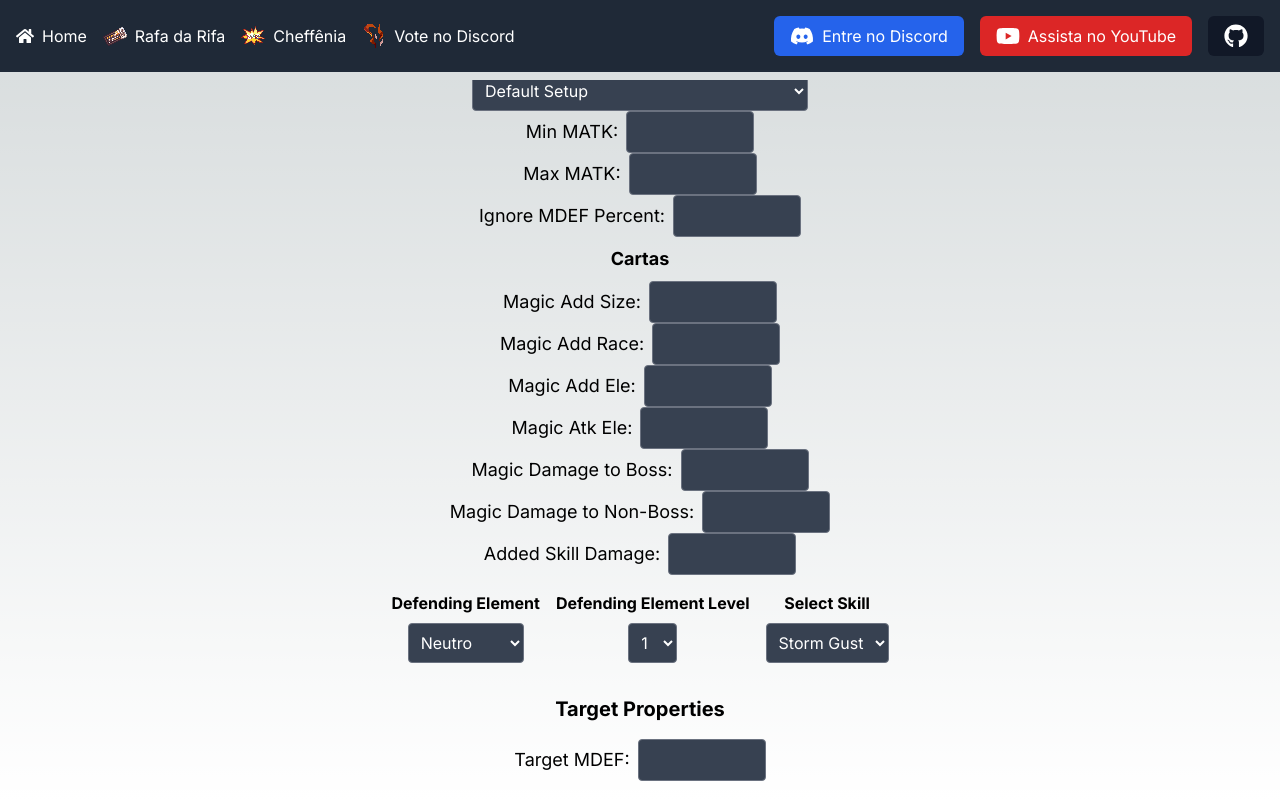
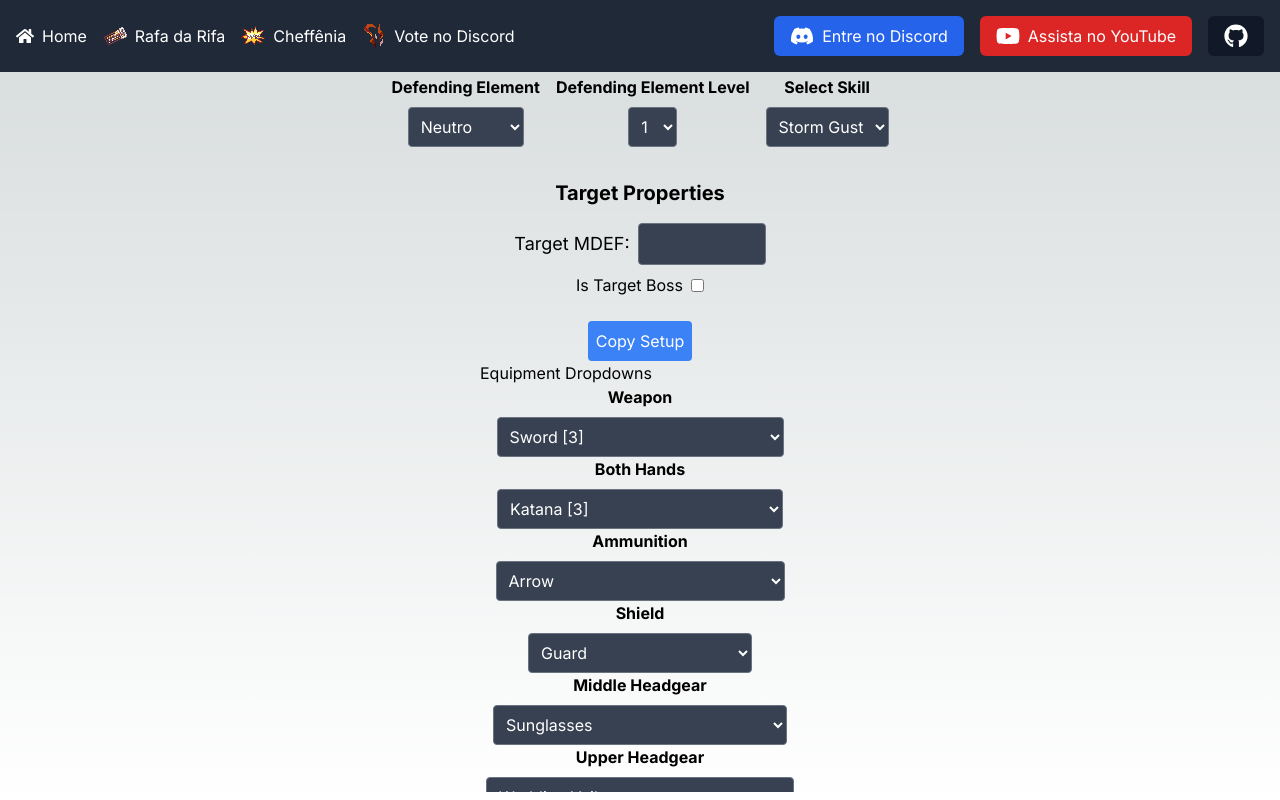
Before and after one commit to raphaelbp12/afktales, a Next.js app: page /calc in a window 1280 px wide. Built offline with nearby package versions, Linux system fonts and the light colour scheme.

Commit message:
fix: items parsed correctly

```diff
--- /dev/null
+++ b/components/Calc/EquipmentDropdowns.tsx
@@ -0,0 +1,101 @@
+import React, { useState } from "react";
+import { item_db } from "@/ragnarokData/item_db";
+import { parseConfig } from "@/ragnarokData/parserItemConfig";
+import DropdownSelector from "../commonComponents/DropdownSelector";
+import { Item } from "@/ragnarokData/types";
+
+const equipmentPlacements: { [key: string]: string } = {
+  EQP_HEAD_LOW: "Lower Headgear",
+  EQP_HAND_R: "Weapon",
+  EQP_WEAPON: "Weapon",
+  EQP_GARMENT: "Garment",
+  EQP_ACC_L: "Accessory 1",
+  EQP_ARMOR: "Armor",
+  EQP_HAND_L: "Shield",
+  EQP_SHIELD: "Shield",
+  EQP_ARMS: "Both Hands",
+  EQP_SHOES: "Footgear",
+  EQP_ACC_R: "Accessory 2",
+  EQP_ACC: "Both Accessories",
+  EQP_HEAD_TOP: "Upper Headgear",
+  EQP_HEAD_MID: "Middle Headgear",
+  EQP_HELM: "T+M+B Headgear",
+  EQP_COSTUME_HEAD_TOP: "Costume Top Headgear",
+  EQP_COSTUME_HEAD_MID: "Costume Mid Headgear",
+  EQP_COSTUME_HEAD_LOW: "Costume Low Headgear",
+  EQP_COSTUME_GARMENT: "Costume Garment/Robe",
+  EQP_AMMO: "Ammunition",
+  EQP_SHADOW_ARMOR: "Shadow Armor",
+  EQP_SHADOW_WEAPON: "Shadow Weapon",
+  EQP_SHADOW_SHIELD: "Shadow Shield",
+  EQP_SHADOW_ARMS: "Shadow 2H Weapon",
+  EQP_SHADOW_SHOES: "Shadow Shoes",
+  EQP_SHADOW_ACC_R: "Shadow Accessory 2",
+  EQP_SHADOW_ACC_L: "Shadow Accessory 1",
+  EQP_SHADOW_ACC: "Shadow Accessories",
+};
+
+function categorizeItems(items: Item[]): { [key: string]: Item[] } {
+  const categorizedItems: { [key: string]: Item[] } = {};
+
+  items.forEach((item) => {
+    if (item.Type === "IT_CARD") return;
+    if (item.Id === 2316) {
+      console.log(item);
+    }
+    const locs = Array.isArray(item.Loc) ? item.Loc : [item.Loc];
+    locs.forEach((loc: string | number | undefined) => {
+      if (typeof loc === "undefined") return;
+      const placement = equipmentPlacements[loc];
+      if (placement) {
+        if (!categorizedItems[placement]) {
+          categorizedItems[placement] = [];
+        }
+        categorizedItems[placement].push(item);
+      }
+    });
+  });
+
+  return categorizedItems;
+}
+
+const configString = item_db;
+const parsedData = parseConfig(configString);
+const { itemsList } = parsedData;
+const categorizedItems = categorizeItems(itemsList);
+
+const EquipmentDropdowns: React.FC = () => {
+  const [selectedItems, setSelectedItems] = useState<{
+    [key: string]: string | number;
+  }>({});
+
+  const handleChange =
+    (category: string) => (event: React.ChangeEvent<HTMLSelectElement>) => {
+      const item = parsedData.itemsDict[parseInt(event.target.value)];
+      console.log(item);
+      setSelectedItems({
+        ...selectedItems,
+        [category]: event.target.value,
+      });
+    };
+
+  return (
+    <div>
+      {Object.keys(categorizedItems).map((category) => (
+        <DropdownSelector
+          key={category}
+          id={category}
+          label={category}
+          value={selectedItems[category] || ""}
+          options={categorizedItems[category].map((item) => ({
+            value: item.Id,
+            label: `${item.Name} ${item.Slots ? `[${item.Slots}]` : ""}`,
+          }))}
+          onChange={handleChange(category)}
+        />
+      ))}
+    </div>
+  );
+};
+
+export default EquipmentDropdowns;
--- a/components/Calc/page.tsx
+++ b/components/Calc/page.tsx
@@ -9,6 +9,7 @@ import DropdownSelector from "../commonComponents/DropdownSelector";
 import { calculateMagicDamage } from "./calculateMagicDamage";
 import { parseConfig } from "@/ragnarokData/parserItemConfig";
 import { item_db } from "@/ragnarokData/item_db";
+import EquipmentDropdowns from "./EquipmentDropdowns";
 
 const configString = item_db;
 
@@ -477,6 +478,10 @@ const CalcPage: React.FC = () => {
       >
         Copy Setup
       </button>
+      <div>
+        <h1>Equipment Dropdowns</h1>
+        <EquipmentDropdowns />
+      </div>
     </div>
   );
 };
--- a/ragnarokData/parserItemConfig.ts
+++ b/ragnarokData/parserItemConfig.ts
@@ -1,3 +1,5 @@
+import { Item, Job } from "./types";
+
 // Function to remove comments from the config string
 export function removeComments(configString: string): string {
   const noSingleLineComments = configString.replace(/\/\/.*$/gm, "");
@@ -10,14 +12,15 @@ export function removeComments(configString: string): string {
 
 // Function to parse the config string into a list of item objects and a dictionary
 export function parseConfig(configString: string): {
-  itemsList: any[];
-  itemsDict: { [key: number]: any };
+  itemsList: Item[];
+  itemsDict: { [key: number]: Item };
 } {
   const cleanConfig = removeComments(configString);
-  const itemsList: any[] = [];
-  const itemsDict: { [key: number]: any } = {};
-  const itemRegex = /{\s*([^}]*)\s*},/g;
+  const itemsList: Item[] = [];
+  const itemsDict: { [key: number]: Item } = {};
+
   let match;
+  const itemRegex = /{([^{}]*({[^{}]*}[^{}]*)*)},?/gs;
 
   while ((match = itemRegex.exec(cleanConfig)) !== null) {
     const itemString = match[1];
@@ -29,36 +32,73 @@ export function parseConfig(configString: string): {
   return { itemsList, itemsDict };
 }
 
-export function parseItem(itemString: string): any {
-  const item: any = {};
+export function parseItem(itemString: string): Item {
+  const item: Partial<Item> = {};
   const lines = itemString.split("\n");
-  let currentKey: string | null = null;
+  let currentKey: keyof Item | null = null;
   let currentValue: string | null = null;
+  let nestedObjectDepth = 0;
+  let nestedObjectKey: keyof Item | null = null;
+  let nestedObjectValue = "";
 
   lines.forEach((line) => {
     line = line.trim();
     if (line === "") return;
 
+    if (nestedObjectKey) {
+      nestedObjectValue += line + " ";
+      nestedObjectDepth +=
+        (line.match(/{/g) || []).length - (line.match(/}/g) || []).length;
+      if (nestedObjectDepth === 0) {
+        item[nestedObjectKey] = parseValue(
+          nestedObjectValue.trim(),
+          nestedObjectKey
+        );
+        nestedObjectKey = null;
+        nestedObjectValue = "";
+        currentKey = null;
+        currentValue = null;
+      }
+      return;
+    }
+
     const fieldMatch = line.match(/^(\w+):\s*(.*)$/);
     if (fieldMatch) {
       if (currentKey && currentValue !== null) {
-        item[currentKey] = parseValue(currentValue.trim());
+        (item as any)[currentKey] = parseValue(currentValue.trim(), currentKey);
       }
-      currentKey = fieldMatch[1];
+      currentKey = fieldMatch[1] as keyof Item;
       currentValue = fieldMatch[2];
+      nestedObjectDepth =
+        (currentValue.match(/{/g) || []).length -
+        (currentValue.match(/}/g) || []).length;
+      if (nestedObjectDepth > 0) {
+        nestedObjectKey = currentKey;
+        nestedObjectValue = currentValue + " ";
+      }
     } else if (currentKey && currentValue !== null) {
       currentValue += " " + line;
+      nestedObjectDepth +=
+        (line.match(/{/g) || []).length - (line.match(/}/g) || []).length;
+      if (nestedObjectDepth === 0) {
+        item[currentKey] = parseValue(currentValue.trim(), currentKey);
+        currentKey = null;
+        currentValue = null;
+      }
     }
   });
 
   if (currentKey && currentValue !== null) {
-    item[currentKey] = parseValue((currentValue as string).trim());
+    (item as any)[currentKey] = parseValue(
+      (currentValue as string).trim(),
+      currentKey
+    );
   }
 
-  return item;
+  return item as Item;
 }
 
-function parseValue(value: string): any {
+function parseValue(value: string, key: keyof Item): any {
   if (value.startsWith('"') && value.endsWith('"')) {
     return value.slice(1, -1);
   } else if (value.startsWith("{") && value.endsWith("}")) {
@@ -76,14 +116,14 @@ function parseValue(value: string): any {
   }
 }
 
-export function parseJob(jobString: string): any {
-  const job: any = {};
+export function parseJob(jobString: string): Job {
+  const job: Job = {};
   const cleanJobString = jobString.slice(1, -1).trim();
-  const jobFieldRegex = /(\w+):\s*(true|false)\s*(,|$)/g;
+  const jobFieldRegex = /(\w+):\s*(true|false)\s*/g;
   let match;
 
   while ((match = jobFieldRegex.exec(cleanJobString)) !== null) {
-    job[match[1]] = match[2] === "true";
+    job[match[1] as keyof Job] = match[2] === "true";
   }
 
   return job;
--- /dev/null
+++ b/ragnarokData/types.ts
@@ -0,0 +1,97 @@
+// types.ts
+export interface Job {
+  All?: boolean;
+  Novice?: boolean;
+  Swordsman?: boolean;
+  Magician?: boolean;
+  Archer?: boolean;
+  Acolyte?: boolean;
+  Merchant?: boolean;
+  Thief?: boolean;
+  Knight?: boolean;
+  Priest?: boolean;
+  Wizard?: boolean;
+  Blacksmith?: boolean;
+  Hunter?: boolean;
+  Assassin?: boolean;
+  Crusader?: boolean;
+  Monk?: boolean;
+  Sage?: boolean;
+  Rogue?: boolean;
+  Alchemist?: boolean;
+  Bard?: boolean;
+  Taekwon?: boolean;
+  Star_Gladiator?: boolean;
+  Soul_Linker?: boolean;
+  Gunslinger?: boolean;
+  Ninja?: boolean;
+  Gangsi?: boolean;
+  Death_Knight?: boolean;
+  Dark_Collector?: boolean;
+  Kagerou?: boolean;
+  Rebellion?: boolean;
+}
+
+export interface Trade {
+  override?: number;
+  nodrop?: boolean;
+  notrade?: boolean;
+  nostorage?: boolean;
+  nocart?: boolean;
+  noselltonpc?: boolean;
+  nomail?: boolean;
+  noauction?: boolean;
+  nogstorage?: boolean;
+  partneroverride?: boolean;
+}
+
+export interface Nouse {
+  override?: number;
+  sitting?: boolean;
+}
+
+export interface Item {
+  Id: number;
+  AegisName: string;
+  Name: string;
+  CloneItem?: number | string;
+  Type?: string;
+  Buy?: number;
+  Sell?: number;
+  Weight?: number;
+  Atk?: number;
+  Matk?: number;
+  Def?: number;
+  Range?: number;
+  Slots?: number;
+  Job?: Job;
+  Upper?: string | number | string[];
+  Gender?: string;
+  Loc?: string | number | string[];
+  WeaponLv?: number;
+  EquipLv?: number | [number, number];
+  Refine?: boolean;
+  Grade?: boolean;
+  DisableOptions?: boolean;
+  Subtype?: number;
+  ViewSprite?: number;
+  BindOnEquip?: boolean;
+  ForceSerial?: boolean;
+  BuyingStore?: boolean;
+  Delay?: number;
+  KeepAfterUse?: boolean;
+  DropAnnounce?: boolean;
+  ShowDropEffect?: boolean;
+  DropEffectMode?: number;
+  IgnoreDiscount?: boolean;
+  IgnoreOvercharge?: boolean;
+  Trade?: Trade;
+  Nouse?: Nouse;
+  Stack?: [number, number];
+  Sprite?: number;
+  Script?: string;
+  OnEquipScript?: string;
+  OnUnequipScript?: string;
+  OnRentalStartScript?: string;
+  OnRentalEndScript?: string;
+}
```
Also changed, not shown: 1 other file (tests, documents, lock files or other folders).
